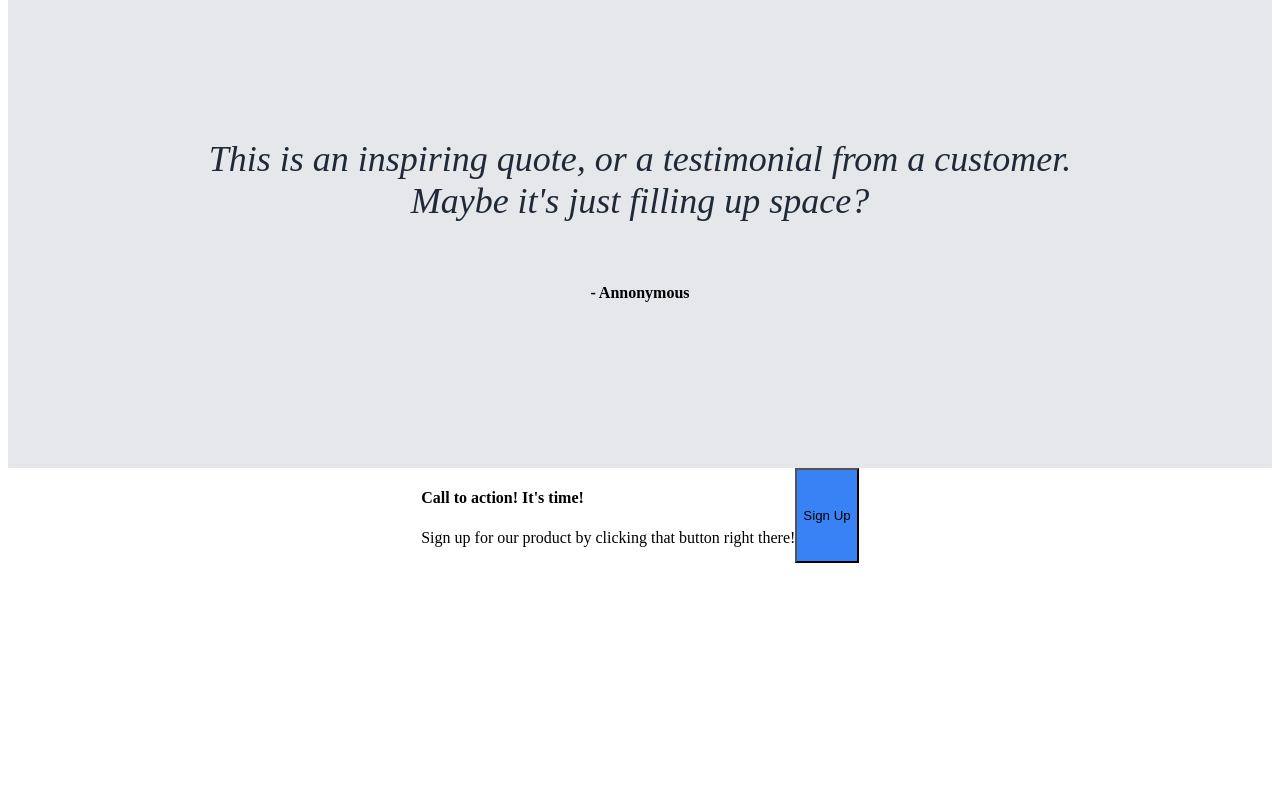
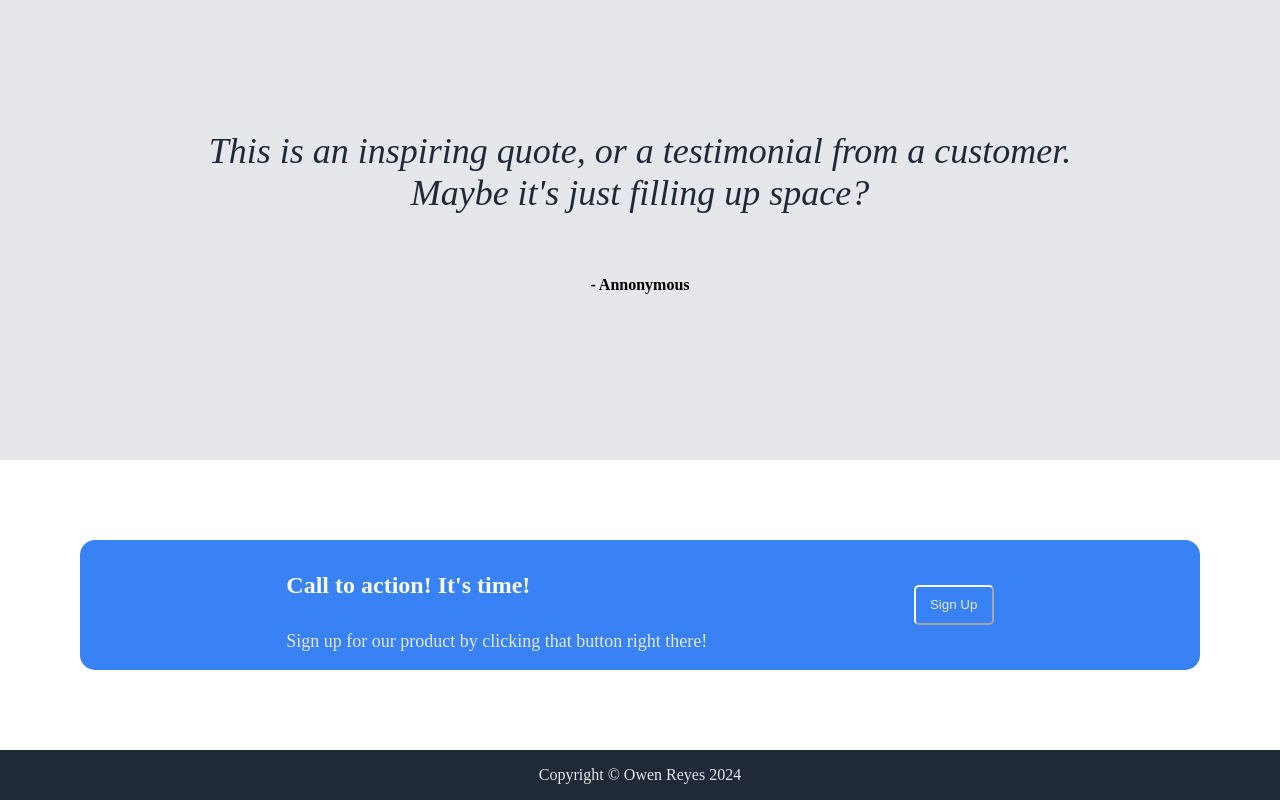
Before and after one commit to O-Ma-Rey/odin-landing-page, a plain HTML site: page index.html in a window 1280 px wide. Shown: the part 1433-2233 px from the top of the page. Before the commit the page ends 2004 px from the top, so only its background shows below. Drawn offline with Linux system fonts and the light colour scheme; a web font is replaced by a local one.

Commit message:
Completed the website look

```diff
--- a/index.html
+++ b/index.html
@@ -79,6 +79,7 @@
       </section>
 
       <section class="interact">
+
         <div class="interact-box">
 
           <div class="interact-txt">
@@ -86,13 +87,14 @@
             <p class="interact-p">Sign up for our product by clicking that button right there!</p>
           </div>
 
-          <button>Sign Up</button>
+          <button class="action-call">Sign Up</button>
         </div>
       </section>
 
-      <!-- <footer class="bottom">
-        <p>gjteighfweiduehflre</p>
+      <footer class="bottom">
+        <p class="footer-p">Copyright &copy; Owen Reyes 2024</p>
       </footer>
 
-    </div> -->
+    </div>
+
   </body>
--- a/style.css
+++ b/style.css
@@ -1,3 +1,7 @@
+body {
+  margin: 0;
+}
+
 .wrapper {
   display: flex;
   flex: 1;
@@ -60,6 +64,8 @@ h2 {
 
 button {
   background-color: #3882f6;
+  color: #e5e7eb;
+  border-radius: 5px;
 }
 
 .img-hero{
@@ -132,8 +138,42 @@ h3 {
 
 /* For section class="interact" */
 
+h4 {
+ color: #f9faf8;
+ font-size: 24px;
+}
+
+.interact-p {
+  color: #e5e7eb;
+  font-size: 18px;
+}
+
 .interact-box {
+  background-color: #3882f6;
+  display: flex;
+  flex-wrap: wrap;
+  justify-content: space-evenly;
+  align-items: center;
+  margin: 80px;
+  border-radius: 15px;
+}
+
+.action-call {
+  width: 80px;
+  height: 40px;
+  border-color: #f9faf8;
+}
+
+/* For section class="bottom" */
+
+.bottom {
+  background-color: #1f2937;
   display: flex;
   flex-wrap: wrap;
   justify-content: center;
+  align-items: center;
 }
+
+.footer-p {
+  color: #e5e7eb;
+}
```
